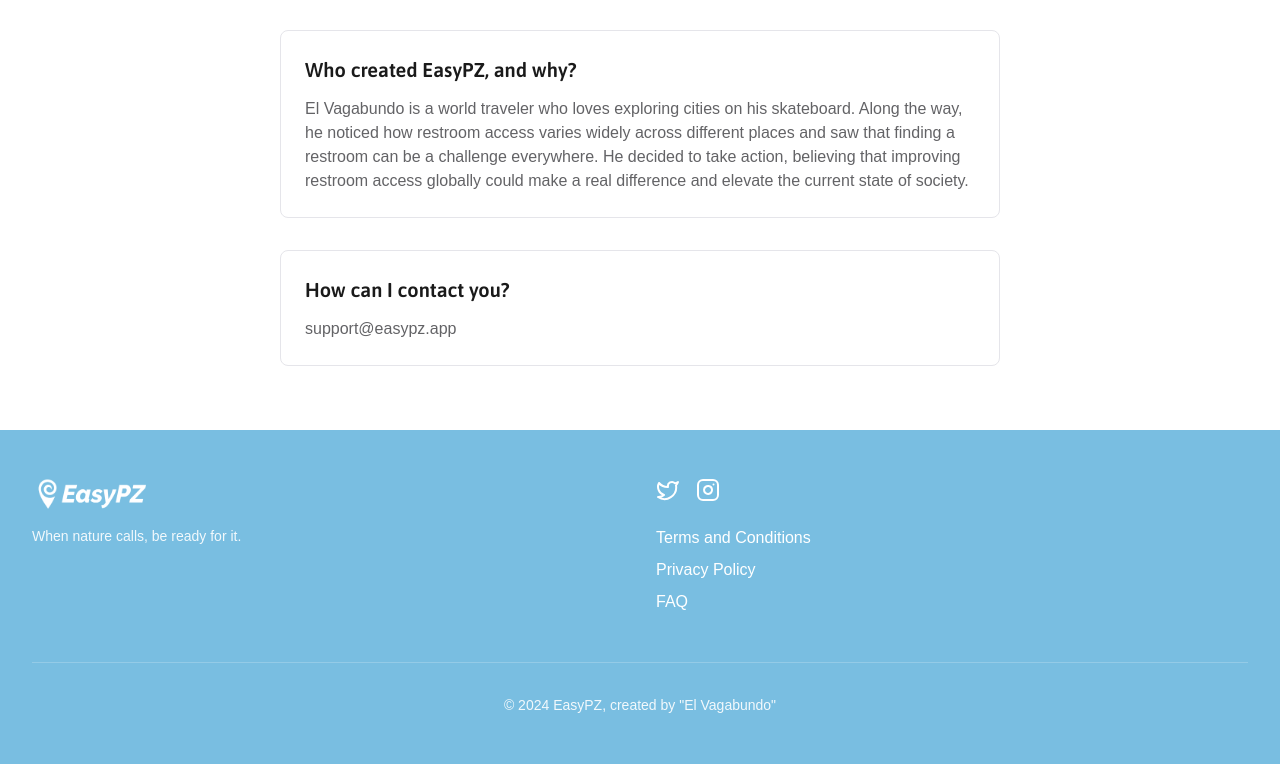
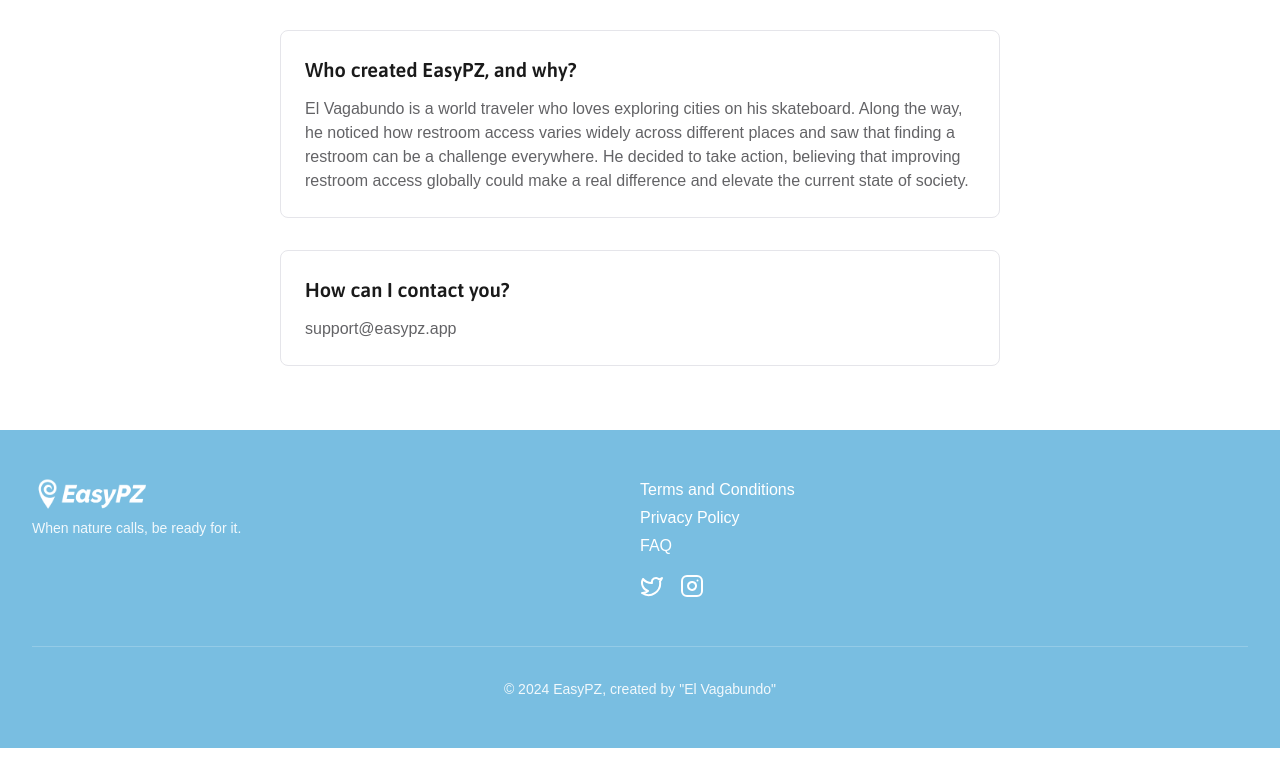
Before and after one commit to EasyPZApp/landing-page-v2, a Next.js app: page /faq in a window 1280 px wide. Shown: the part 1943-2707 px from the top of the page. Built offline with nearby package versions, Linux system fonts and the light colour scheme; a web font is replaced by a local one.

Commit message:
tiny styling done

```diff
--- a/src/app/page.tsx
+++ b/src/app/page.tsx
@@ -1,11 +1,10 @@
-import Image from 'next/image'
-import Link from 'next/link'
-import Navbar from '@/components/Navbar'
-import Footer from '@/components/Footer'
-import ScrollDownButton from '@/components/ScrollDownButton'
-import AnimationWrapper from '@/components/AnimationWrapper'
-import InteractiveZima from '@/components/InteractiveZima'
-
+import Image from "next/image";
+import Link from "next/link";
+import Navbar from "@/components/Navbar";
+import Footer from "@/components/Footer";
+import ScrollDownButton from "@/components/ScrollDownButton";
+import AnimationWrapper from "@/components/AnimationWrapper";
+import InteractiveZima from "@/components/InteractiveZima";
 
 export default function Home() {
   return (
@@ -61,14 +60,13 @@
             />
           </div>
         </section>
-
         {/* Problem Section */}
         <section className="content-section py-16 text-center">
           <span className="text-primary inline-block opacity-0" data-animate>
             The Problem
           </span>
           <h2
-            className="font-asap font-semibold text-3xl mt-2 mb-6 text-almost-black opacity-0"
+            className="font-raleway font-extrabold italic text-2xl sm:text-3xl mb-4 text-almost-black opacity-0"
             data-animate
           >
             Need a toilet?
@@ -91,14 +89,13 @@
             />
           </div>
         </section>
-
         {/* Solution Section */}
         <section className="content-section py-16 text-center">
           <span className="text-primary inline-block opacity-0" data-animate>
             The Solution
           </span>
           <h2
-            className="font-asap font-semibold text-3xl mt-2 mb-6 text-almost-black opacity-0"
+            className="font-raleway font-extrabold italic text-2xl sm:text-3xl mb-4 text-almost-black opacity-0"
             data-animate
           >
             Meet Zima
@@ -111,9 +108,14 @@
             cleanest restrooms. Just open the app, and let Zima guide you to
             your destination.
           </p>
-          <div className="space-y-8 mt-8">
+          <div className="mt-8">
             <div className="opacity-0" data-animate>
               <InteractiveZima />
+            </div>
+          </div>
+        </section>
+        {/* App Demo Section */}
+        <section className="content-section py-16 text-center">
           <div className="opacity-0" data-animate>
             <Image
               src="/images/app-demo.png"
@@ -123,14 +125,12 @@
               className="mx-auto"
             />
           </div>
-            </div>
-          </div>
         </section>
 
         {/* Ready to go Section */}
-        <section className="content-section py-16 text-center">
+        <section className="content-section py-16 pb-32 text-center">
           <h2
-            className="font-asap font-semibold text-3xl mb-4 text-almost-black opacity-0"
+            className="font-raleway font-extrabold italic text-2xl sm:text-3xl mb-4 text-almost-black opacity-0"
             data-animate
           >
             Ready to go? 🚽
@@ -139,7 +139,8 @@
             className="font-mukta-vaani text-lg mb-8 text-gray-700 opacity-0"
             data-animate
           >
-            EasyPZ is 5x faster than Google or Apple Maps.<br></br>Download today and never worry about finding a restroom.
+            EasyPZ is 5x faster than Google or Apple Maps.<br></br>Download
+            today and never worry about finding a restroom.
           </p>
           <div className="flex justify-center gap-4 opacity-0" data-animate>
             <Link
--- a/src/components/AnimationWrapper.tsx
+++ b/src/components/AnimationWrapper.tsx
@@ -50,7 +50,7 @@
           elements.forEach((element, index) => {
             setTimeout(() => {
               element.classList.remove('opacity-0');
-              element.classList.add('animate-fade-in');
+              element.classList.add('animate-fade-up');
             }, index * 250);
           });
 
--- a/src/components/Footer.tsx
+++ b/src/components/Footer.tsx
@@ -6,9 +6,9 @@
   return (
     <footer className="bg-primary text-white py-12">
       <div className="max-w-7xl mx-auto px-4 sm:px-6 lg:px-8">
-        <div className="grid grid-cols-1 md:grid-cols-2 gap-8">
+        <div className="grid grid-cols-1 md:grid-cols-2">
           {/* Logo and Tagline Section */}
-          <div className="flex flex-col items-center md:items-start space-y-4">
+          <div className="flex flex-col items-center md:items-start space-y-2 mb-4">
             <Link href="/" className="flex items-center space-x-2">
               <Image
                 src="/images/logo-white.png"
@@ -24,7 +24,20 @@
           </div>
 
           {/* Links and Social Section */}
-          <div className="flex flex-col items-center md:items-start space-y-6">
+          <div className="flex flex-col items-center md:items-start space-y-4">
+
+            {/* Links Section */}
+            <div className="flex flex-col items-center md:items-start space-y-1">
+              <Link href="/terms" className="hover:text-white/80 transition-colors">
+                Terms and Conditions
+              </Link>
+              <Link href="/privacy" className="hover:text-white/80 transition-colors">
+                Privacy Policy
+              </Link>
+              <Link href="/faq" className="hover:text-white/80 transition-colors">
+                FAQ
+              </Link>
+            </div>
             {/* Social Media Section */}
             <div className="flex space-x-4">
               <a
@@ -46,19 +59,6 @@
                 <span className="sr-only">Instagram</span>
               </a>
             </div>
-
-            {/* Links Section */}
-            <div className="flex flex-col items-center md:items-start space-y-2">
-              <Link href="/terms" className="hover:text-white/80 transition-colors">
-                Terms and Conditions
-              </Link>
-              <Link href="/privacy" className="hover:text-white/80 transition-colors">
-                Privacy Policy
-              </Link>
-              <Link href="/faq" className="hover:text-white/80 transition-colors">
-                FAQ
-              </Link>
-            </div>
           </div>
         </div>
 
```
Also changed, not shown: public/images/marker-primary.png (added). Lines whose indentation alone changed are shown as unchanged.
